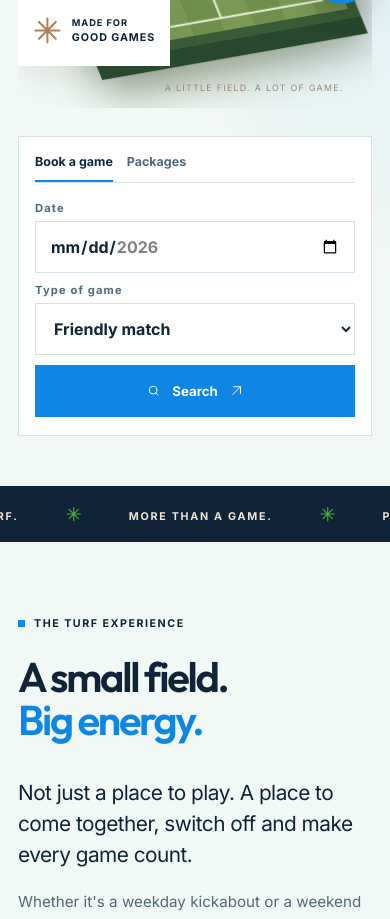
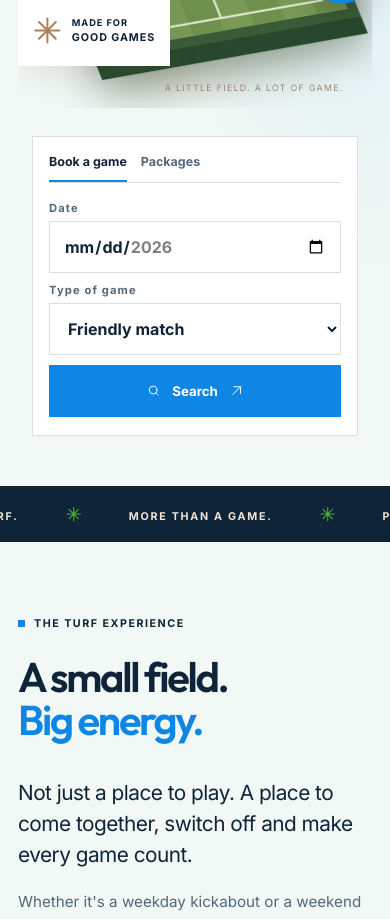
Before and after one commit to Ecognix/skypitch, a Next.js app: page / in a window 390 px wide. Shown: the part 820-1739 px from the top of the page. Built offline with nearby package versions, Linux system fonts and the light colour scheme.

Commit message:
Fix search card right border clipped on mobile

```diff
--- a/app/globals.css
+++ b/app/globals.css
@@ -348,3 +348,20 @@ input, select, textarea { font-size: max(16px, 1em) !important; }
     top: 70px !important;
   }
 }
+
+/* Fix: right border of search card visible on mobile */
+@media (max-width: 760px) {
+  .hero-search { padding: 0 18px; box-sizing: border-box; }
+  .home-search-wrap { margin: 0; width: 100%; }
+  .home-search {
+    width: 100%;
+    box-sizing: border-box;
+    overflow: visible;
+    border-radius: 0;
+  }
+  .hero-search { overflow: visible !important; }
+  .wrap.hero-search { overflow: visible !important; }
+}
+@media (max-width: 420px) {
+  .hero-search { padding: 0 14px; }
+}
```
